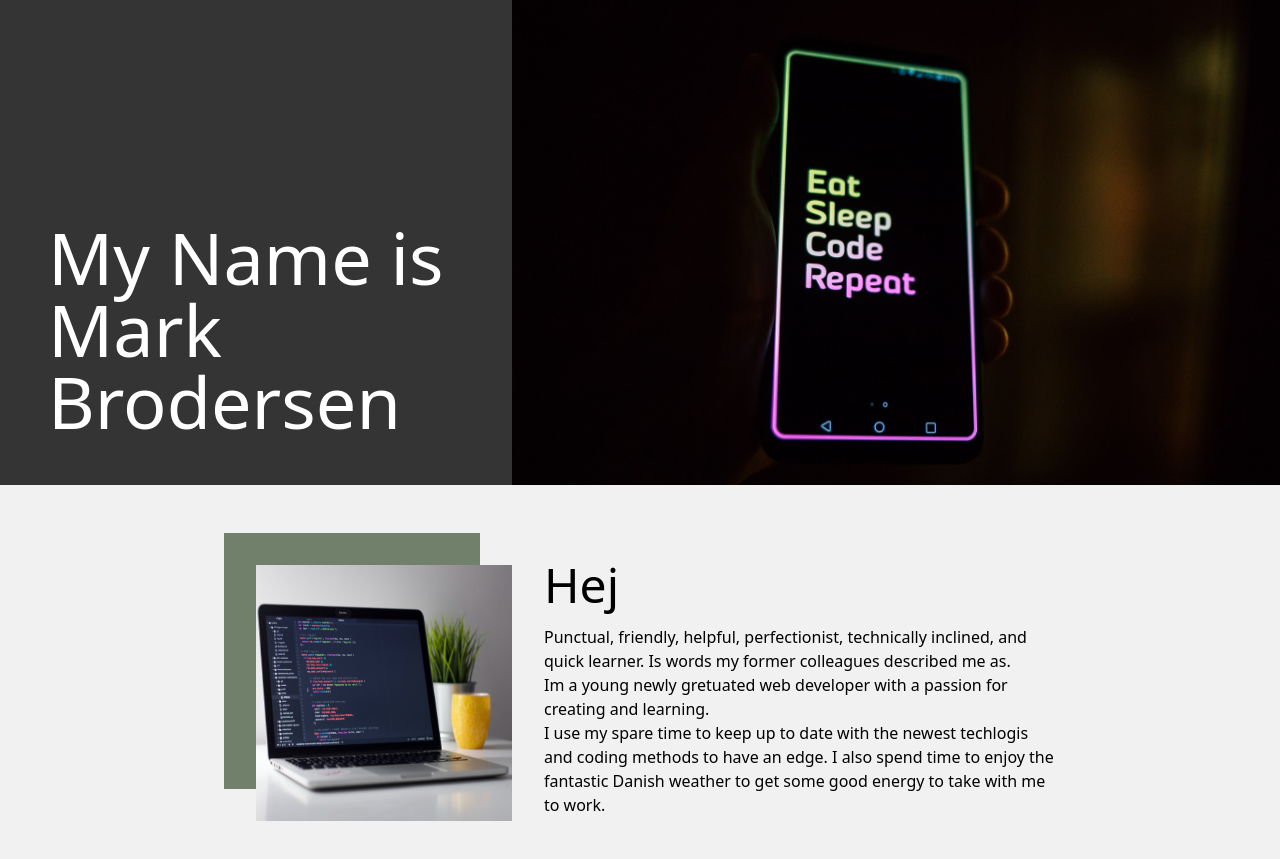
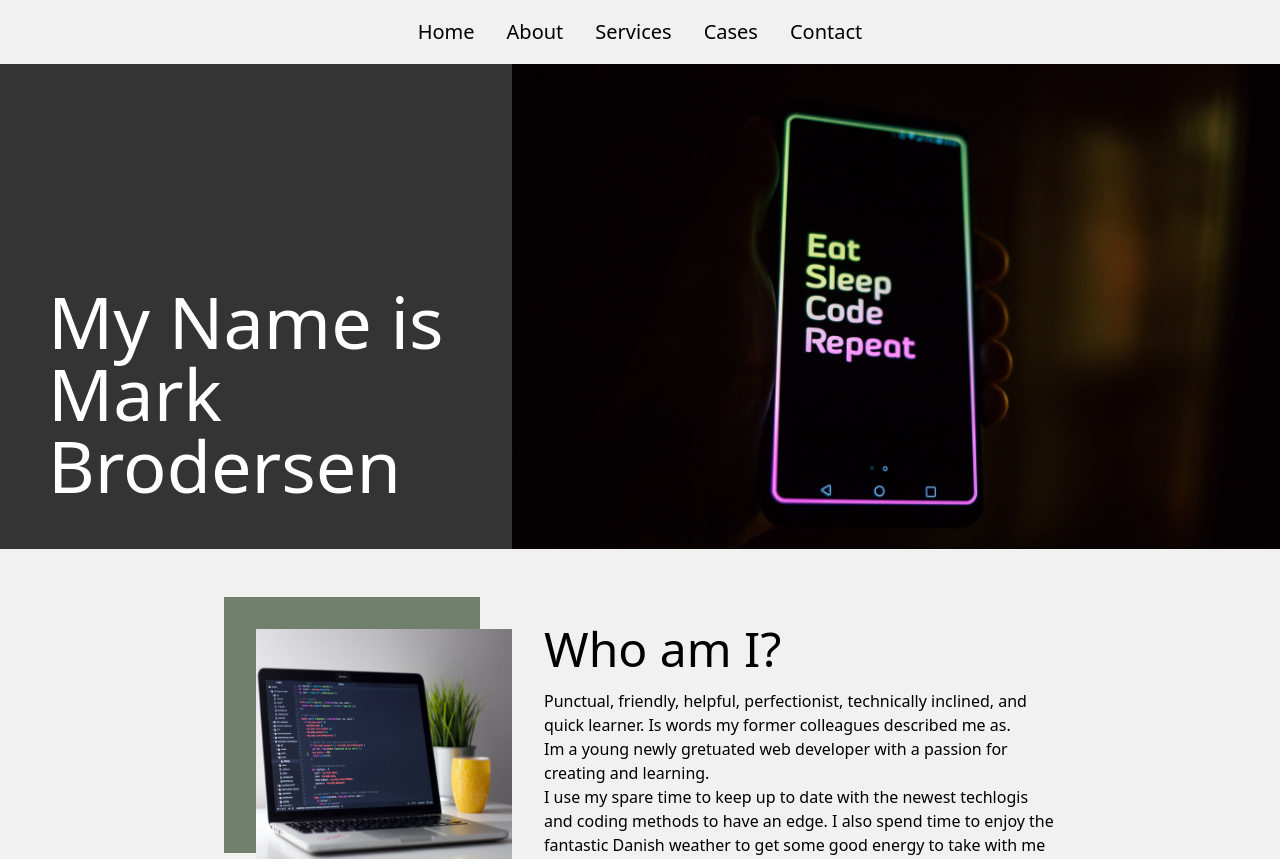
Before and after one commit to MarkBrodersen/portfolio, a React (Create React App) app: page / in a window 1280 px wide. Shown: the top 859 px of the page. Built offline with nearby package versions, Linux system fonts and the light colour scheme.

Commit message:
changes to nav and to title tag

```diff
--- a/package.json
+++ b/package.json
@@ -15,7 +15,6 @@
     "react": "^18.2.0",
     "react-dom": "^18.2.0",
     "react-router-dom": "^6.15.0",
-    "react-router-hash-link": "^2.4.3",
     "react-scripts": "^5.0.1",
     "web-vitals": "^2.1.4"
   },
--- a/public/index.html
+++ b/public/index.html
@@ -24,7 +24,7 @@
       work correctly both with client-side routing and a non-root public URL.
       Learn how to configure a non-root public URL by running `npm run build`.
     -->
-    <title>React App</title>
+    <title>Mark Brodersen</title>
   </head>
   <body>
     <noscript>You need to enable JavaScript to run this app.</noscript>
--- a/src/App.js
+++ b/src/App.js
@@ -1,9 +1,20 @@
+import { useRef } from "react";
+import RefContext from "./context/RefContext";
 import Layout from "./templates/Layout";
+function App() {
+  const mainRef = useRef(null);
+  const aboutRef = useRef(null);
+  const servicesRef = useRef(null);
+  const casesRef = useRef(null);
+  const contactRef = useRef(null);
 
-function App() {
   return (
     <div>
-      <Layout />
+      <RefContext.Provider
+        value={{ mainRef, aboutRef, servicesRef, casesRef, contactRef }}
+      >
+        <Layout />
+      </RefContext.Provider>
     </div>
   );
 }
--- /dev/null
+++ b/src/components/NavLinks.js
@@ -0,0 +1,10 @@
+export default function NavLinks({ text, shref }) {
+  const handleClick = () => {
+    shref.current?.scrollIntoView({ behavior: "smooth" });
+  };
+  return (
+    <li>
+      <button onClick={handleClick}>{text}</button>
+    </li>
+  );
+}
--- a/src/components/NavRefs.js
+++ /dev/null
@@ -1,13 +0,0 @@
-import { gsap } from "gsap";
-import { HashLink } from "react-router-hash-link";
-
-export default function NavRefs({ text, shref }) {
-  // const href = "/" + shref;
-  // console.log(href);
-
-  return (
-    <li>
-      <HashLink to={shref}>Home</HashLink>
-    </li>
-  );
-}
--- /dev/null
+++ b/src/context/RefContext.js
@@ -0,0 +1,3 @@
+import { createContext } from "react";
+const RefContext = createContext();
+export default RefContext;
--- a/src/templates/AboutMe.js
+++ b/src/templates/AboutMe.js
@@ -1,16 +1,19 @@
 import BackDropImage from "../components/BackDropImage";
 import DropImage from "../assets/images/BackDropImage2.jpg";
+import { useContext } from "react";
+import RefContext from "../context/RefContext";
 
 export default function AboutMe() {
+  const ref = useContext(RefContext);
   return (
-    <div id="aboutme" className="bg-primary-100">
+    <div ref={ref.aboutRef} className="bg-primary-100">
       <div className="w-[80%] m-auto py-12 flex flex-col md:flex-row justify-center items-center">
         <BackDropImage
           image={DropImage}
           imageAlt="Black and silver laptop computer on table"
         />
         <article className="md:ml-8 mt-6 w-[50%]">
-          <h1 className="text-5xl mb-4">Hej</h1>
+          <h1 className="text-5xl mb-4">Who am I?</h1>
           <p>
             Punctual, friendly, helpful, perfectionist, technically inclined,
             and quick learner. Is words my former colleagues described me as.
--- a/src/templates/Cases.js
+++ b/src/templates/Cases.js
@@ -3,14 +3,21 @@ import SectionHeading from "../components/SectionHeading";
 import casesData from "../data/CasesData";
 import { useEffect, useState } from "react";
 import Case from "../components/Case";
+import { useContext } from "react";
+import RefContext from "../context/RefContext";
 
 export default function Cases() {
+  const ref = useContext(RefContext);
+
   const [data, setData] = useState();
   useEffect(() => {
     setData(casesData.data);
   }, []);
   return (
-    <div id="cases" className="pb-12 w-[80%] m-auto flex flex-col text-center">
+    <div
+      ref={ref.casesRef}
+      className="pb-12 w-[80%] m-auto flex flex-col text-center"
+    >
       <SectionHeading text="My Case Studies" heading="Cases" />
       <div>
         {data &&
--- a/src/templates/Contact.js
+++ b/src/templates/Contact.js
@@ -2,8 +2,12 @@ import { useRef, useState } from "react";
 import ContactInfo from "../components/ContactInfo";
 import FillerText from "../components/sub-components/FillerText";
 import emailjs from "@emailjs/browser";
+import { useContext } from "react";
+import RefContext from "../context/RefContext";
 
 export default function Contact() {
+  const ref = useContext(RefContext);
+
   const [handler, setHandler] = useState(null);
 
   const form = useRef();
@@ -32,7 +36,7 @@ export default function Contact() {
 
   return (
     <>
-      <footer id="contactme" className="bg-primary-100 pt-12">
+      <footer ref={ref.contactRef} className="bg-primary-100 pt-12">
         <div className="flex flex-col items-center sm:flex-row w-[80%] m-auto">
           <article className="w-1/2">
             <div className="p-4 sm:w-64">
--- a/src/templates/Layout.js
+++ b/src/templates/Layout.js
@@ -7,7 +7,7 @@ import Cases from "./Cases";
 export default function Layout() {
   return (
     <>
-      {/* <Navbar /> */}
+      <Navbar />
       <main>
         <Hero />
         <AboutMe />
--- a/src/templates/Navbar.js
+++ b/src/templates/Navbar.js
@@ -1,14 +1,51 @@
-import NavRefs from "../components/NavRefs";
+import NavLinks from "../components/NavLinks";
+import { useContext } from "react";
+import RefContext from "../context/RefContext";
 
 export default function Navbar() {
+  const ref = useContext(RefContext);
+  const refs = {
+    data: [
+      {
+        id: 1,
+        text: "Home",
+        link: ref.mainRef,
+      },
+      {
+        id: 2,
+        text: "About",
+        link: ref.aboutRef,
+      },
+      {
+        id: 3,
+        text: "Services",
+        link: ref.servicesRef,
+      },
+      {
+        id: 4,
+        text: "Cases",
+        link: ref.casesRef,
+      },
+      {
+        id: 5,
+        text: "Contact",
+        link: ref.contactRef,
+      },
+    ],
+  };
+
   return (
-    <header className="w-full h-16 bg-primary-100 flex justify-center items-center">
+    <header
+      ref={ref.mainRef}
+      className="w-full h-16 bg-primary-100 flex justify-center items-center"
+    >
       <ul className="child:mx-4 child:text-xl flex">
-        <NavRefs text="Home" shref="/#home" />
-        <NavRefs text="About Me" shref="/#aboutme" />
-        <NavRefs text="Services" shref="/#services" />
-        <NavRefs text="Cases" shref="/#cases" />
-        <NavRefs text="Contact Me" shref="/#contactme" />
+        {refs &&
+          refs.data.map((item) => (
+            <div key={item.id}>
+              <NavLinks text={item.text} shref={item.link} />
+            </div>
+          ))}
       </ul>
     </header>
   );
--- a/src/templates/Services.js
+++ b/src/templates/Services.js
@@ -1,17 +1,21 @@
 import { useEffect, useState } from "react";
 import ServicesContainer from "../components/ServicesContainer";
-// import serviceData from "../data/Services.json";
+
 import SectionHeading from "../components/SectionHeading";
 import serviceData from "../data/ServicesData";
+import { useContext } from "react";
+import RefContext from "../context/RefContext";
 
 export default function Services() {
+  const ref = useContext(RefContext);
+
   const [data, setData] = useState();
   useEffect(() => {
     setData(serviceData.data);
   }, []);
   return (
     <div
-      id="services"
+      ref={ref.servicesRef}
       className="py-12 w-[80%] m-auto flex flex-col text-center"
     >
       <SectionHeading text="What can i do?" heading="Services" />
```
Also changed, not shown: 1 other file (tests, documents, lock files or other folders).
